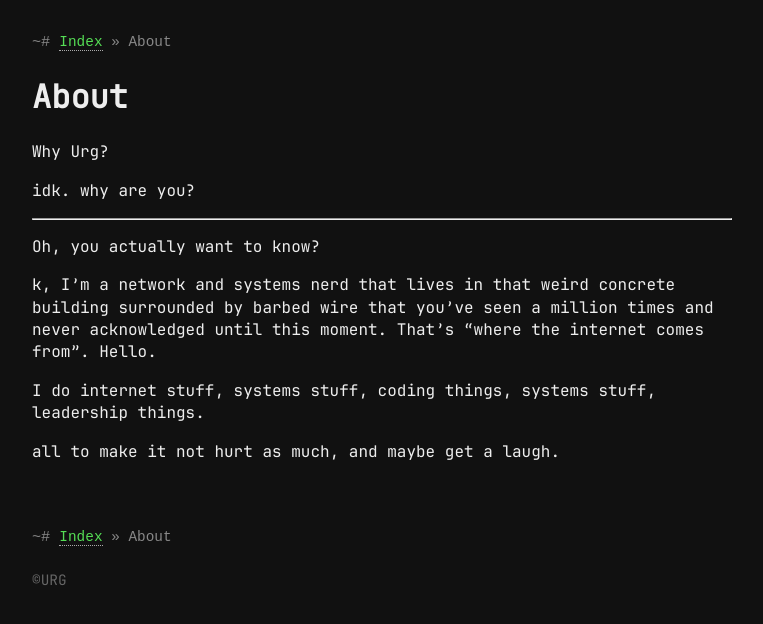
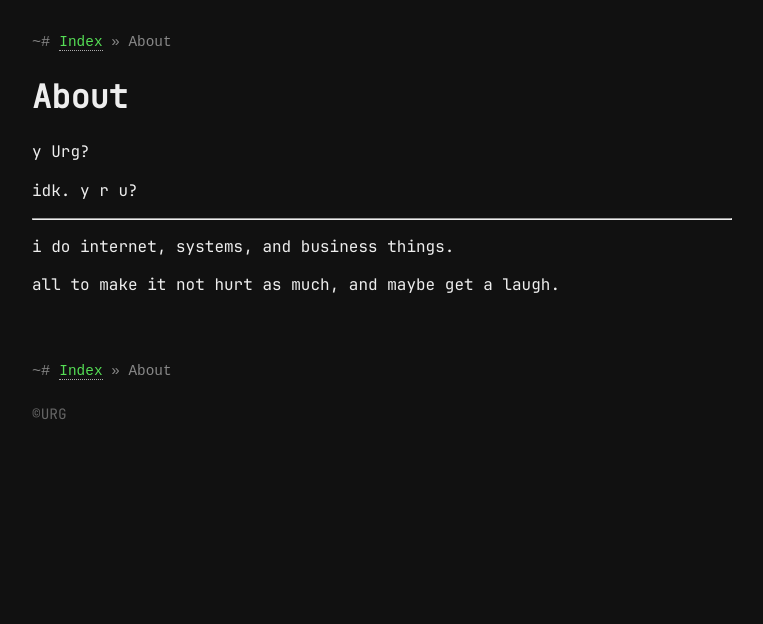
Before and after one commit to urgdog/urg.systems, a Jekyll site: the page built from about/index.md, in a window 1280 px wide. Shown: the top 624 px of the page, without its empty margins (258-1021 px from the left). Built offline with Jekyll 4.4.1, drawn with Linux system fonts in a browser that asks for light colours.

Commit message:
less is more

```diff
--- a/about/index.md
+++ b/about/index.md
@@ -5,18 +5,12 @@ layout: default
 
 # About
 
-Why Urg?
+y Urg?
 
-idk. why are you?
+idk. y r u?
 
 ---
 
-Oh, you actually want to know?
-
-k, I'm a network and systems nerd that lives in that weird concrete building
-surrounded by barbed wire that you've seen a million times and never
-acknowledged until this moment. That's "where the internet comes from". Hello.
-
-I do internet stuff, systems stuff, coding things, systems stuff, leadership things.
+i do internet, systems, and business things.
 
 all to make it not hurt as much, and maybe get a laugh.
```
